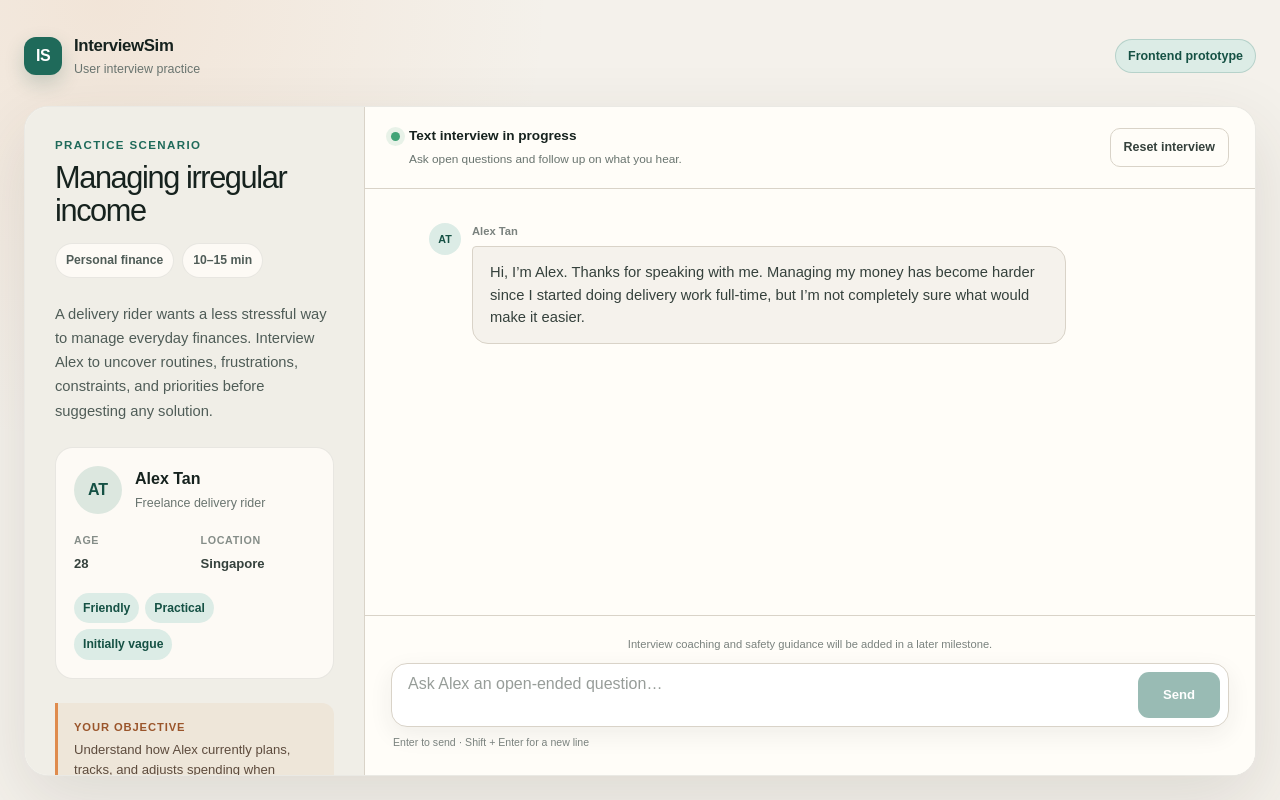
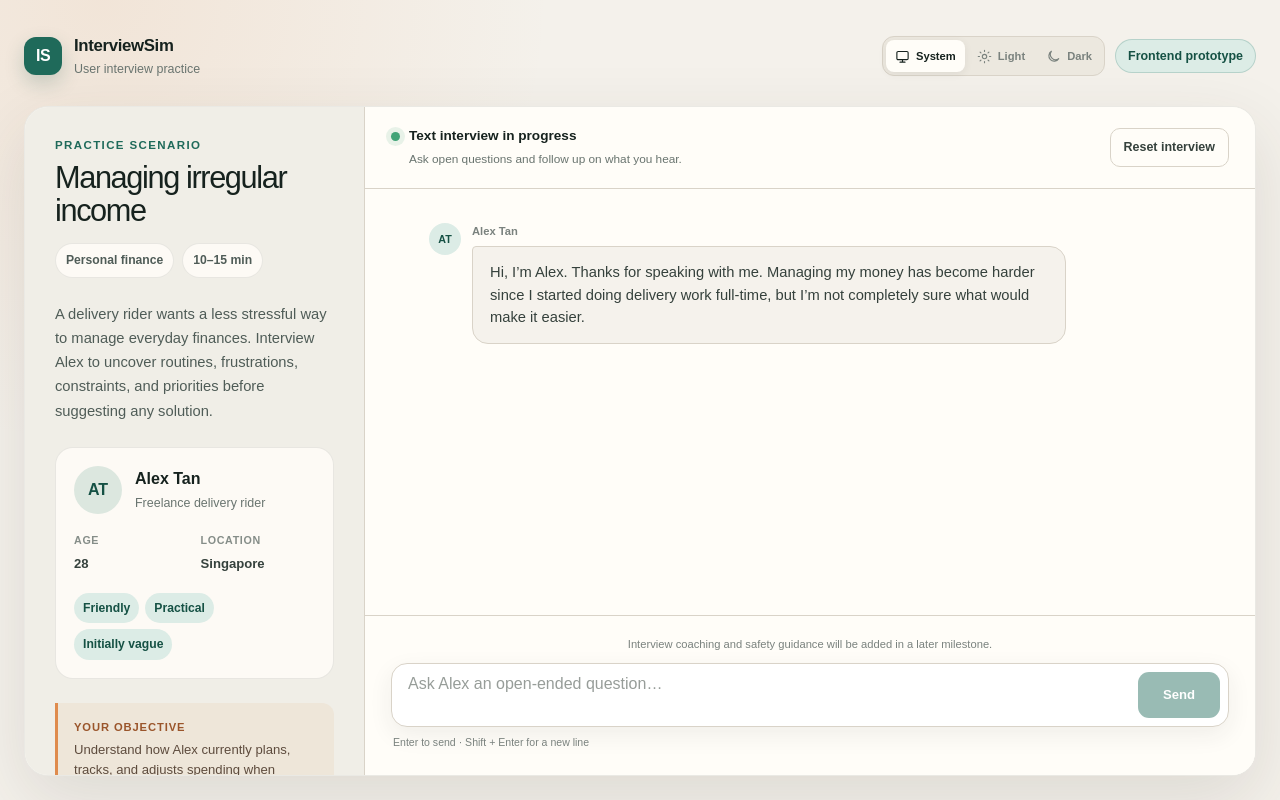
Before and after one commit to ranentwj/fyp-interview-sim, a Next.js app: page / in a window 1280 px wide. Built offline with nearby package versions, Linux system fonts and the light colour scheme.

Commit message:
Add light and dark theme support

```diff
--- a/src/app/globals.css
+++ b/src/app/globals.css
@@ -1,6 +1,7 @@
 @import "tailwindcss";
 
-:root {
+:root,
+[data-theme="light"] {
   color-scheme: light;
   --background: #f4f1eb;
   --foreground: #16221e;
@@ -37,6 +38,45 @@
   --brand-shadow: rgba(21, 81, 68, 0.2);
   --panel-shadow: rgba(59, 52, 43, 0.12);
   --control-shadow: rgba(42, 46, 43, 0.07);
+}
+
+[data-theme="dark"] {
+  color-scheme: dark;
+  --background: #101613;
+  --foreground: #edf3ef;
+  --surface: #18201c;
+  --surface-muted: #252e29;
+  --surface-sidebar: #151c18;
+  --surface-overlay: rgba(31, 41, 36, 0.88);
+  --surface-composer: rgba(24, 32, 28, 0.96);
+  --surface-input: #202a25;
+  --surface-message: #252e29;
+  --border: #344039;
+  --border-subtle: rgba(237, 243, 239, 0.1);
+  --border-strong: #526057;
+  --accent: #66b8a3;
+  --accent-strong: #87cdb9;
+  --accent-soft: #263f37;
+  --accent-border: rgba(102, 184, 163, 0.28);
+  --on-accent: #0c211a;
+  --highlight: #e7a16d;
+  --highlight-soft: rgba(231, 161, 109, 0.12);
+  --highlight-label: #f0b78e;
+  --highlight-text: #e9d0bd;
+  --muted: #a4afa9;
+  --text-secondary: #c0cac4;
+  --text-tertiary: #9ca7a1;
+  --text-subtle: #8f9a94;
+  --text-strong: #dce5df;
+  --placeholder: #89958e;
+  --persona-avatar: #29473d;
+  --status: #68c799;
+  --status-ring: rgba(104, 199, 153, 0.14);
+  --ambient-glow: rgba(231, 161, 109, 0.08);
+  --focus-ring: rgba(102, 184, 163, 0.38);
+  --brand-shadow: rgba(0, 0, 0, 0.28);
+  --panel-shadow: rgba(0, 0, 0, 0.28);
+  --control-shadow: rgba(0, 0, 0, 0.2);
 }
 
 @theme inline {
--- a/src/app/layout.tsx
+++ b/src/app/layout.tsx
@@ -12,6 +12,8 @@ const geistMono = Geist_Mono({
   subsets: ["latin"],
 });
 
+const themeInitializationScript = `(function(){try{var p=localStorage.getItem("interview-sim-theme");if(p!=="light"&&p!=="dark"&&p!=="system")p="system";var t=p==="system"?(matchMedia("(prefers-color-scheme: dark)").matches?"dark":"light"):p;var r=document.documentElement;r.dataset.theme=t;r.dataset.themePreference=p;r.style.colorScheme=t}catch(e){}})()`;
+
 export const metadata: Metadata = {
   title: "InterviewSim",
   description: "Practise user interviews with realistic virtual personas.",
@@ -19,7 +21,16 @@ export const metadata: Metadata = {
 
 export default function RootLayout({ children }: LayoutProps<"/">) {
   return (
-    <html lang="en" className={`${geistSans.variable} ${geistMono.variable} h-full antialiased`}>
+    <html
+      lang="en"
+      data-theme="light"
+      data-theme-preference="system"
+      suppressHydrationWarning
+      className={`${geistSans.variable} ${geistMono.variable} h-full antialiased`}
+    >
+      <head>
+        <script dangerouslySetInnerHTML={{ __html: themeInitializationScript }} />
+      </head>
       <body className="min-h-full">{children}</body>
     </html>
   );
--- /dev/null
+++ b/src/components/ui/ThemeToggle.module.css
@@ -0,0 +1,68 @@
+.control {
+  display: inline-flex;
+  align-items: center;
+  gap: 3px;
+  padding: 3px;
+  border: 1px solid var(--border);
+  border-radius: 12px;
+  background: var(--surface-muted);
+}
+
+.option {
+  min-height: 32px;
+  display: inline-flex;
+  align-items: center;
+  gap: 6px;
+  padding: 5px 9px;
+  border: 0;
+  border-radius: 8px;
+  background: transparent;
+  color: var(--text-tertiary);
+  font-size: 0.7rem;
+  font-weight: 700;
+  text-transform: capitalize;
+  transition: background-color 150ms ease, color 150ms ease, box-shadow 150ms ease;
+}
+
+.option:hover {
+  color: var(--foreground);
+}
+
+.option svg {
+  width: 15px;
+  height: 15px;
+  fill: none;
+  stroke: currentColor;
+  stroke-linecap: round;
+  stroke-linejoin: round;
+  stroke-width: 1.8;
+}
+
+.active {
+  background: var(--surface);
+  color: var(--foreground);
+  box-shadow: 0 2px 8px var(--control-shadow);
+}
+
+@media (max-width: 640px) {
+  .option {
+    width: 32px;
+    justify-content: center;
+    padding: 5px;
+  }
+
+  .option span {
+    position: absolute;
+    width: 1px;
+    height: 1px;
+    overflow: hidden;
+    clip: rect(0 0 0 0);
+    white-space: nowrap;
+  }
+}
+
+@media (prefers-reduced-motion: reduce) {
+  .option {
+    transition: none;
+  }
+}
--- /dev/null
+++ b/src/components/ui/ThemeToggle.tsx
@@ -0,0 +1,132 @@
+"use client";
+
+import { useLayoutEffect, useSyncExternalStore } from "react";
+import styles from "./ThemeToggle.module.css";
+
+type ThemePreference = "system" | "light" | "dark";
+
+const STORAGE_KEY = "interview-sim-theme";
+const THEME_CHANGE_EVENT = "interview-sim-theme-change";
+const preferences: ThemePreference[] = ["system", "light", "dark"];
+
+function isThemePreference(value: string | null): value is ThemePreference {
+  return value === "system" || value === "light" || value === "dark";
+}
+
+function getStoredPreference(): ThemePreference {
+  if (typeof window === "undefined") {
+    return "system";
+  }
+
+  try {
+    const storedPreference = window.localStorage.getItem(STORAGE_KEY);
+    return isThemePreference(storedPreference) ? storedPreference : "system";
+  } catch {
+    return "system";
+  }
+}
+
+function resolveTheme(preference: ThemePreference): "light" | "dark" {
+  if (preference !== "system") {
+    return preference;
+  }
+
+  return window.matchMedia("(prefers-color-scheme: dark)").matches ? "dark" : "light";
+}
+
+function applyTheme(preference: ThemePreference) {
+  const resolvedTheme = resolveTheme(preference);
+  const root = document.documentElement;
+
+  root.dataset.theme = resolvedTheme;
+  root.dataset.themePreference = preference;
+  root.style.colorScheme = resolvedTheme;
+}
+
+function subscribe(onStoreChange: () => void) {
+  const colorScheme = window.matchMedia("(prefers-color-scheme: dark)");
+
+  function handlePreferenceChange() {
+    applyTheme(getStoredPreference());
+    onStoreChange();
+  }
+
+  function handleSystemThemeChange() {
+    if (getStoredPreference() === "system") {
+      applyTheme("system");
+    }
+  }
+
+  window.addEventListener("storage", handlePreferenceChange);
+  window.addEventListener(THEME_CHANGE_EVENT, handlePreferenceChange);
+  colorScheme.addEventListener("change", handleSystemThemeChange);
+
+  return () => {
+    window.removeEventListener("storage", handlePreferenceChange);
+    window.removeEventListener(THEME_CHANGE_EVENT, handlePreferenceChange);
+    colorScheme.removeEventListener("change", handleSystemThemeChange);
+  };
+}
+
+function ThemeIcon({ preference }: { preference: ThemePreference }) {
+  if (preference === "light") {
+    return (
+      <svg aria-hidden="true" viewBox="0 0 24 24">
+        <circle cx="12" cy="12" r="3.5" />
+        <path d="M12 2v2M12 20v2M4.93 4.93l1.42 1.42M17.65 17.65l1.42 1.42M2 12h2M20 12h2M4.93 19.07l1.42-1.42M17.65 6.35l1.42-1.42" />
+      </svg>
+    );
+  }
+
+  if (preference === "dark") {
+    return (
+      <svg aria-hidden="true" viewBox="0 0 24 24">
+        <path d="M20.3 15.4A8.4 8.4 0 0 1 8.6 3.7 8.5 8.5 0 1 0 20.3 15.4Z" />
+      </svg>
+    );
+  }
+
+  return (
+    <svg aria-hidden="true" viewBox="0 0 24 24">
+      <rect x="3" y="4" width="18" height="13" rx="2" />
+      <path d="M8 21h8M12 17v4" />
+    </svg>
+  );
+}
+
+export function ThemeToggle() {
+  const preference = useSyncExternalStore(subscribe, getStoredPreference, () => "system");
+
+  useLayoutEffect(() => {
+    applyTheme(getStoredPreference());
+  }, []);
+
+  function selectTheme(nextPreference: ThemePreference) {
+    try {
+      window.localStorage.setItem(STORAGE_KEY, nextPreference);
+    } catch {
+      // The visual theme still changes when browser storage is unavailable.
+    }
+    applyTheme(nextPreference);
+    window.dispatchEvent(new Event(THEME_CHANGE_EVENT));
+  }
+
+  return (
+    <div className={styles.control} role="group" aria-label="Colour theme">
+      {preferences.map((option) => (
+        <button
+          aria-label={`Use ${option} theme`}
+          aria-pressed={preference === option}
+          className={`${styles.option} ${preference === option ? styles.active : ""}`}
+          key={option}
+          onClick={() => selectTheme(option)}
+          title={`${option[0].toUpperCase()}${option.slice(1)} theme`}
+          type="button"
+        >
+          <ThemeIcon preference={option} />
+          <span>{option}</span>
+        </button>
+      ))}
+    </div>
+  );
+}
--- a/src/features/interview/InterviewDemo.module.css
+++ b/src/features/interview/InterviewDemo.module.css
@@ -42,6 +42,12 @@
   margin-top: 2px;
   color: var(--muted);
   font-size: 0.78rem;
+}
+
+.headerActions {
+  display: flex;
+  align-items: center;
+  gap: 10px;
 }
 
 .prototypeBadge {
--- a/src/features/interview/InterviewDemo.tsx
+++ b/src/features/interview/InterviewDemo.tsx
@@ -1,5 +1,6 @@
 "use client";
 
+import { ThemeToggle } from "@/components/ui/ThemeToggle";
 import { FormEvent, KeyboardEvent, useEffect, useRef, useState } from "react";
 import {
   demoPersona,
@@ -94,7 +95,10 @@ export function InterviewDemo() {
             <div className={styles.brandCaption}>User interview practice</div>
           </div>
         </div>
-        <div className={styles.prototypeBadge}>Frontend prototype</div>
+        <div className={styles.headerActions}>
+          <ThemeToggle />
+          <div className={styles.prototypeBadge}>Frontend prototype</div>
+        </div>
       </header>
 
       <section className={styles.workspace} aria-label="Interview practice workspace">
```
